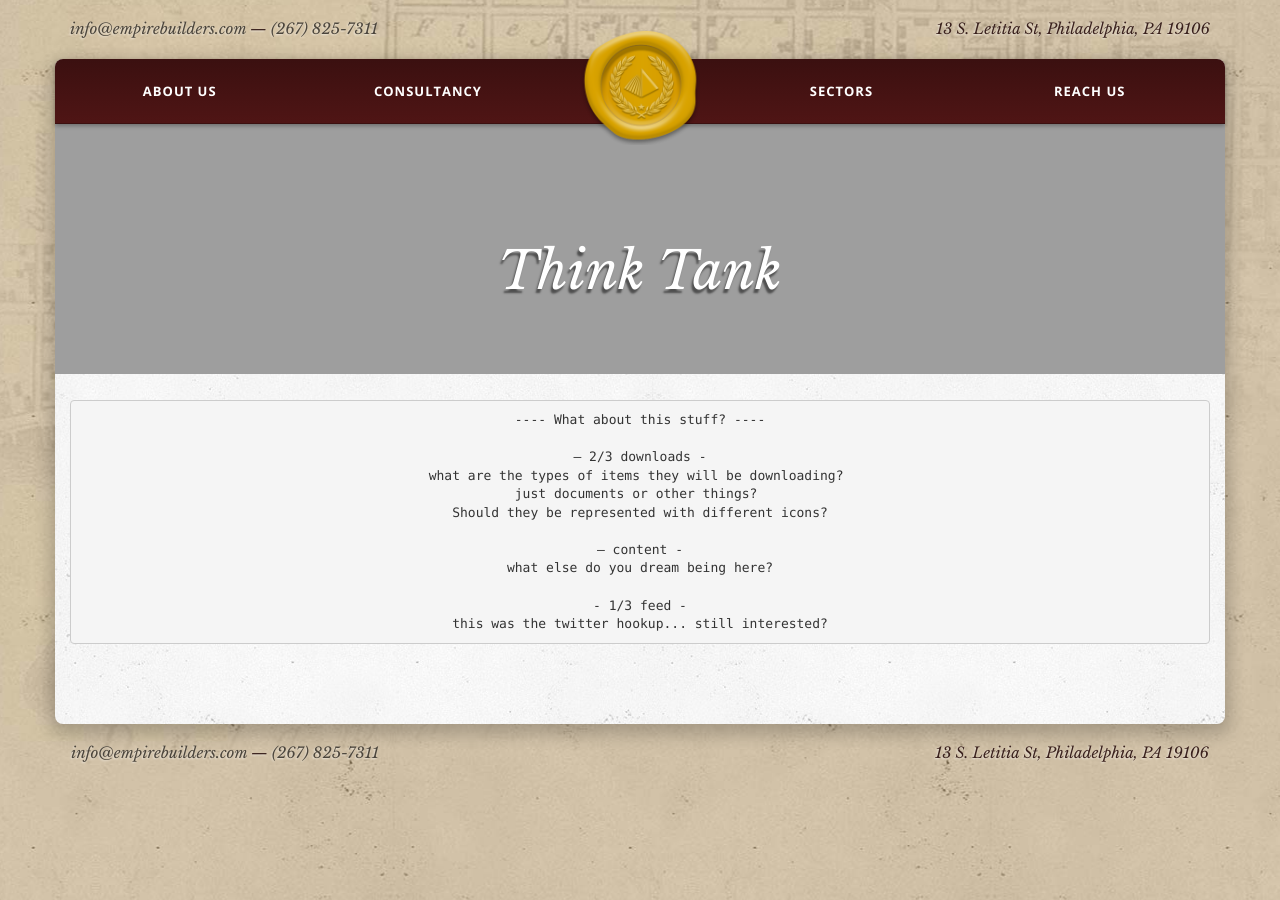
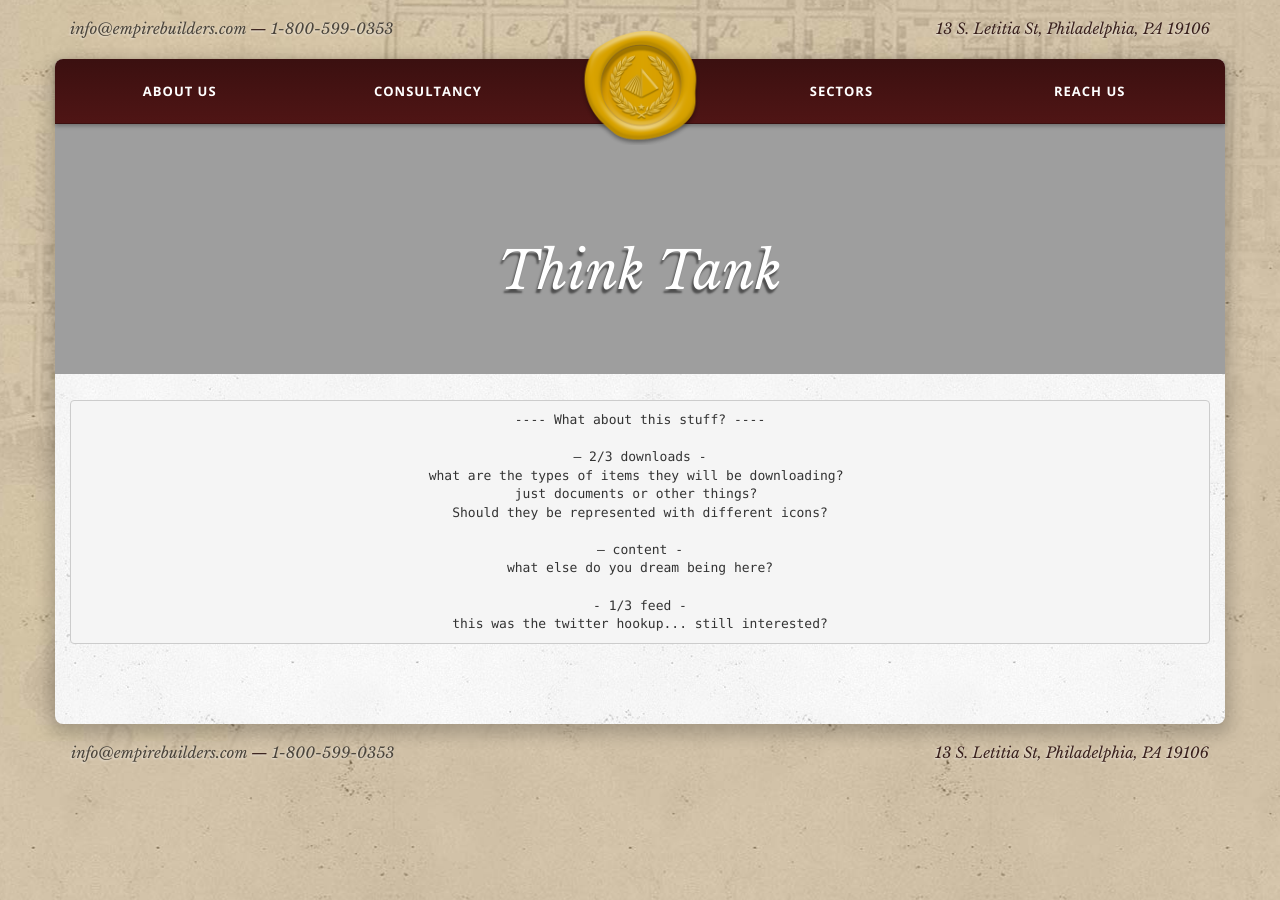
Before and after one commit to TheEmpireBuildersGroup/marketing-site, a Jekyll site: the page built from think.md, in a window 1280 px wide. Built offline with Jekyll 4.4.1, drawn with Linux system fonts in a browser that asks for light colours; Markdown is read by kramdown in place of the engine named in the settings.

Commit message:
adding new phone numnber

```diff
--- a/_config.yml
+++ b/_config.yml
@@ -1,6 +1,6 @@
 name: 'The Empire Builders Group'
 email: 'info@empirebuilders.com'
-phone: '(267) 825-7311'
+phone: '1-800-599-0353'
 address: '13 S. Letitia St, Philadelphia, PA 19106'
 tagline: 'Data — Process — Technology: Aligned'
 
```
